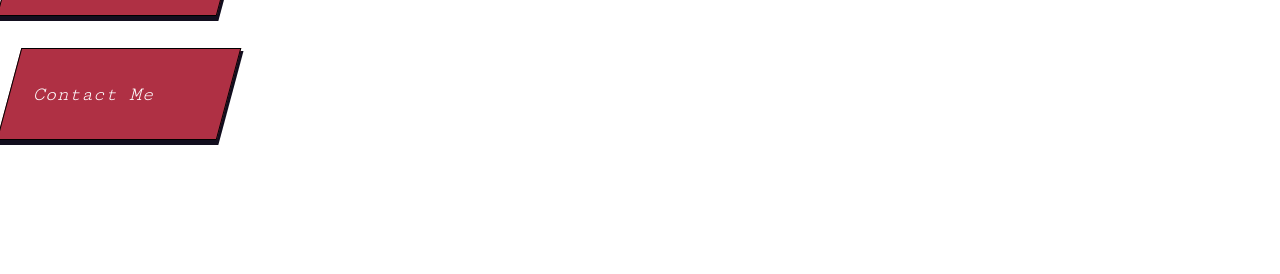
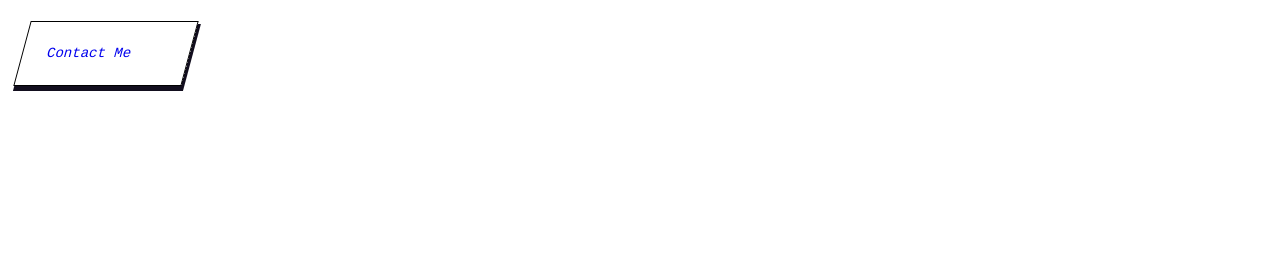
Before and after one commit to lenakujath/personal-website, an Eleventy site: page index.html in a window 1280 px wide. Shown: the part 400-674 px from the top of the page. Built offline with nearby package versions, Linux system fonts and the light colour scheme; Eleventy itself is replaced by a stand-in of ours; files that its build step writes are made by us from their sources.

Commit message:
minor clean up

```diff
--- a/src/css/bundle.css
+++ b/src/css/bundle.css
@@ -5,7 +5,7 @@
     font-style: normal;
     font-weight: 400;
     src: url('../../fonts/cutive-mono-v21-latin_latin-ext-regular.woff2') format('woff2');
-  }
+}
 
 * {
 	box-sizing: border-box;
@@ -31,7 +31,6 @@ main {
 main section {
     margin: 3rem;
     padding: 2rem;
-    /* background-color: white; */
 }
 
 .section {
@@ -97,10 +96,8 @@ p {
 }
 
 #hero {
-    /* background-color: black;   */
     height: 600px;
     width: 100%;
-    /* color: white; */
     display: flex;
     justify-content: space-around;
     align-items: center;
@@ -110,19 +107,19 @@ p {
 .nav-links li {
     list-style-type: none;
     line-height: 4.5;
-    font-size: 20px;
+    font-family: monospace;
+    font-size: 14px;
     transform: skew(-15deg);
     border: 1px solid black;
     box-shadow: 2px 4px 0px 1px #120e1e;
-    background: #af3044;
     margin-top: 2rem;
+    /* background: #af3044; */
 }
 
 .nav-links li a {
     /* background-color: #497e5f; */
     /* background-color: #994960; */
     padding: 1rem 1.5rem;
-    color: white;
 }
 
 .nav-links li a:hover {
@@ -175,9 +172,6 @@ p {
   }
 }
 
-
-
-
 /* #cards {
     display: grid;
     grid-template-columns: 1fr 1fr;
@@ -207,8 +201,6 @@ p {
 .card img {
     max-width: 100%;
 } */
-
-
 
 footer {
     /* background-color: black; */
```
